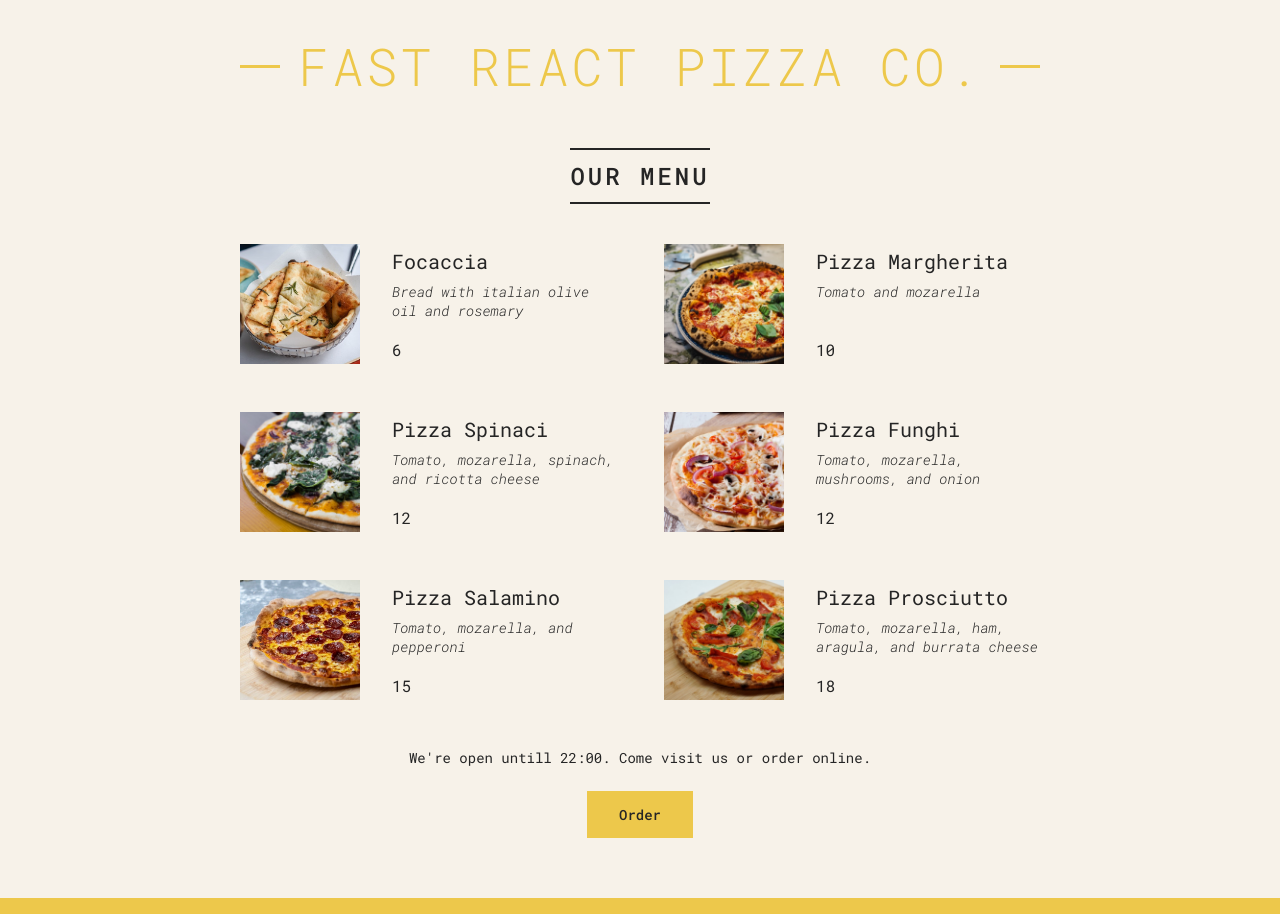
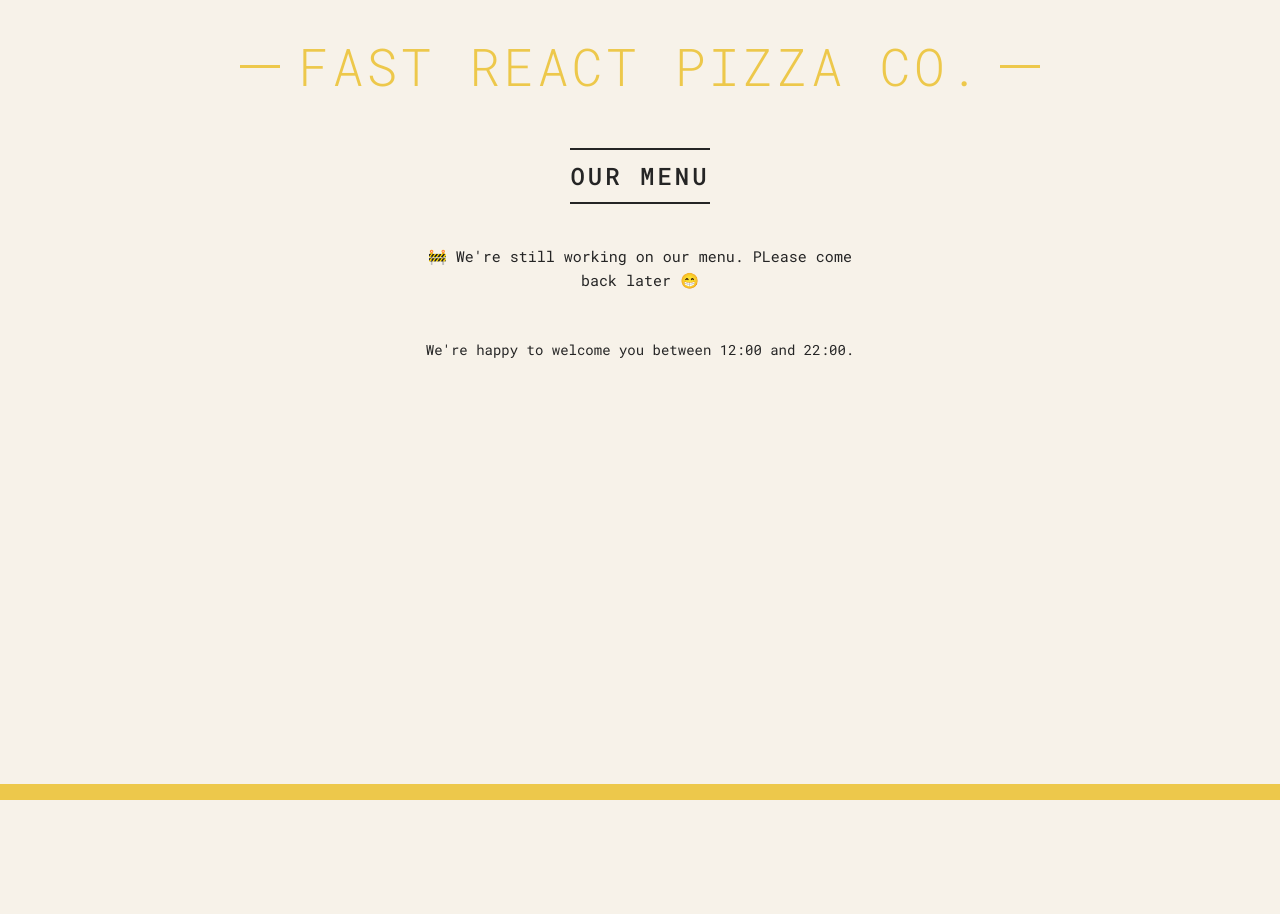
Before and after one commit to luismedinacoca/03-pizza-menu, a React (Vite) app: page / in a window 1280 px wide. After the commit the page ends 800 px from the top, so only its background shows below. Built offline with nearby package versions, Linux system fonts and the light colour scheme.

Commit message:
section05: Working with Components, Props & JSX - Lecture 048: Conditional Rendering With Ternaries

```diff
--- a/src/components/Footer.jsx
+++ b/src/components/Footer.jsx
@@ -1,6 +1,6 @@
 const Footer = () => {
   const hour = new Date().getHours();
-  const openHour = 7;
+  const openHour = 12;
   const closeHour = 22;
   const isOpen = hour >= openHour && hour <= closeHour;
 
@@ -11,13 +11,17 @@
   console.log(isOpen);
   return (
     <footer className="footer">
-      {isOpen && (
+      {isOpen ? (
         <div className="order">
           <p>
             We're open untill {closeHour}:00. Come visit us or order online.
           </p>
           <button className="btn">Order</button>
         </div>
+      ) : (
+        <p>
+          We're happy to welcome you between {openHour}:00 and {closeHour}:00.
+        </p>
       )}
     </footer>
   );
--- a/src/components/Menu.jsx
+++ b/src/components/Menu.jsx
@@ -46,18 +46,20 @@
 ];
 
 const Menu = () => {
-  const pizzas = pizzaData;
-  // const pizzas = [];
+  //const pizzas = pizzaData;
+  const pizzas = [];
   const numPizzas = pizzas.length;
   return (
     <main className="menu">
       <h2>Our Menu</h2>
-      {numPizzas > 0 && (
+      {numPizzas > 0 ? (
         <ul className="pizzas">
           {pizzaData.map((pizza) => (
             <Pizza pizzaObj={pizza} key={pizza.name} />
           ))}
         </ul>
+      ) : (
+        <p>🚧 We're still working on our menu. PLease come back later 😁</p>
       )}
     </main>
   );
```
Also changed, not shown: 1 other file (tests, documents, lock files or other folders).
